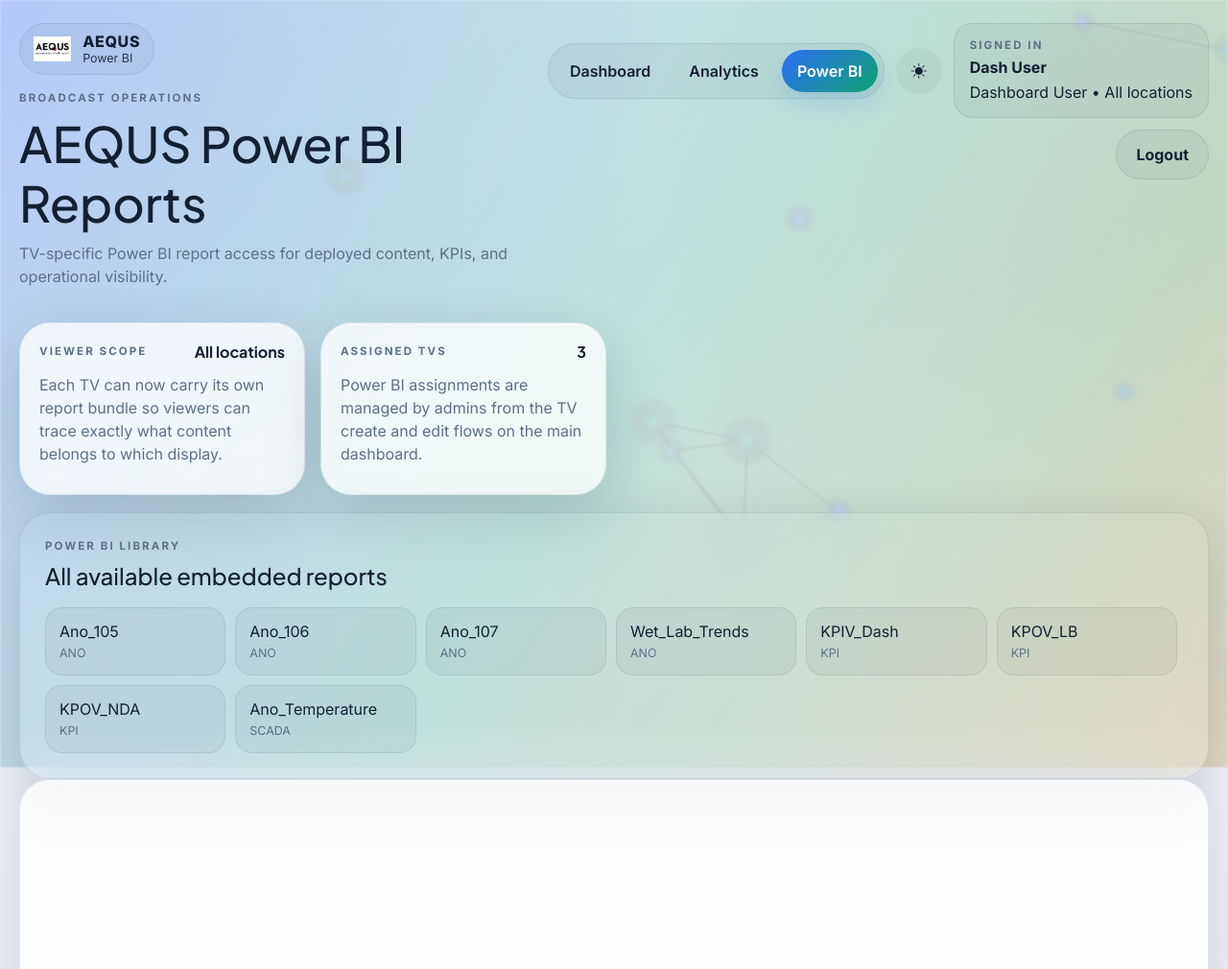
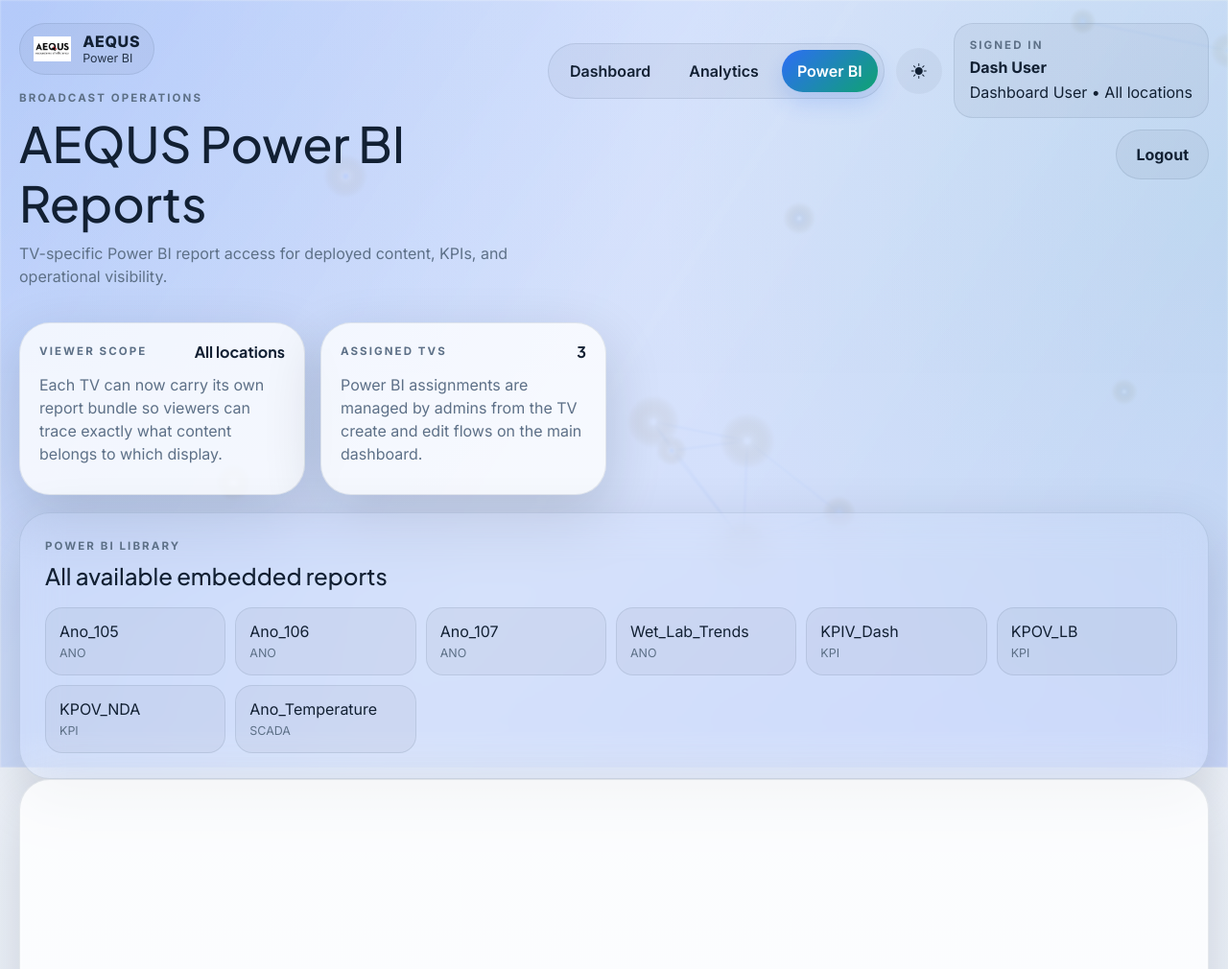
Before and after one commit to UJJWAL10R/AEQUS_flask-website, a Flask app: page /powerbi in a window 1280 px wide. Shown: the top 1010 px of the page at 96% size. Run offline with Flask 3, Linux system fonts and the light colour scheme; the visitor is signed in with stand-in values (Sample User, id 1); data comes from the database, SQL or seed files in the repository.

Commit message:
Initial commit

```diff
--- a/static/app.js
+++ b/static/app.js
@@ -224,6 +224,15 @@
     let height = 0;
     let animationId = null;
 
+    function livePalette(palette) {
+      return {
+        primary: palette.accent,
+        secondary: "#7aa2ff",
+        tertiary: "#4f7cff",
+        line: normalizeColor(palette.accent, 0.08),
+      };
+    }
+
     function buildPoints() {
       points.length = 0;
       const targetCount = prefersReducedMotion
@@ -254,7 +263,7 @@
       buildPoints();
     }
 
-    function drawConnections(palette) {
+    function drawConnections(colors) {
       for (let i = 0; i < points.length; i += 1) {
         for (let j = i + 1; j < points.length; j += 1) {
           const a = points[i];
@@ -264,7 +273,7 @@
           const distance = Math.sqrt(dx * dx + dy * dy);
           if (distance > 160) continue;
           const alpha = (1 - distance / 160) * 0.08;
-          context.strokeStyle = palette.line.replace(")", `, ${alpha})`).replace("rgb", "rgba");
+          context.strokeStyle = normalizeColor(colors.primary, alpha);
           context.lineWidth = 1;
           context.beginPath();
           context.moveTo(a.x, a.y);
@@ -286,16 +295,17 @@
 
     function animate() {
       const palette = themePalette();
+      const colors = livePalette(palette);
       context.clearRect(0, 0, width, height);
 
       const glowGradient = context.createLinearGradient(0, 0, width, height);
-      glowGradient.addColorStop(0, normalizeColor(palette.accent, 0.08));
-      glowGradient.addColorStop(0.5, normalizeColor(palette.accent2, 0.04));
-      glowGradient.addColorStop(1, normalizeColor(palette.warning, 0.04));
+      glowGradient.addColorStop(0, normalizeColor(colors.primary, 0.08));
+      glowGradient.addColorStop(0.5, normalizeColor(colors.secondary, 0.045));
+      glowGradient.addColorStop(1, normalizeColor(colors.tertiary, 0.04));
       context.fillStyle = glowGradient;
       context.fillRect(0, 0, width, height);
 
-      drawConnections(palette);
+      drawConnections(colors);
 
       points.forEach((point, index) => {
         point.x += point.vx;
@@ -307,14 +317,14 @@
 
         const radius = point.radius + Math.sin(point.pulse) * 0.7;
         const halo = context.createRadialGradient(point.x, point.y, 0, point.x, point.y, radius * 8);
-        halo.addColorStop(0, normalizeColor(index % 3 === 0 ? palette.accent : palette.accent2, 0.12));
+        halo.addColorStop(0, normalizeColor(index % 3 === 0 ? colors.primary : colors.secondary, 0.12));
         halo.addColorStop(1, "rgba(0, 0, 0, 0)");
         context.fillStyle = halo;
         context.beginPath();
         context.arc(point.x, point.y, radius * 8, 0, Math.PI * 2);
         context.fill();
 
-        context.fillStyle = index % 2 === 0 ? palette.accent : palette.accent2;
+        context.fillStyle = index % 2 === 0 ? colors.primary : colors.secondary;
         context.beginPath();
         context.arc(point.x, point.y, Math.max(1.2, radius), 0, Math.PI * 2);
         context.fill();
--- a/static/styles.css
+++ b/static/styles.css
@@ -137,7 +137,7 @@
 
 .live-background-scan {
   background:
-    linear-gradient(180deg, transparent 0%, rgba(99, 168, 255, 0.024) 50%, transparent 100%);
+    linear-gradient(180deg, transparent 0%, rgba(84, 150, 255, 0.03) 50%, transparent 100%);
   transform: translateY(-100%);
   animation: liveScan 20s linear infinite;
   opacity: 0.28;
```
